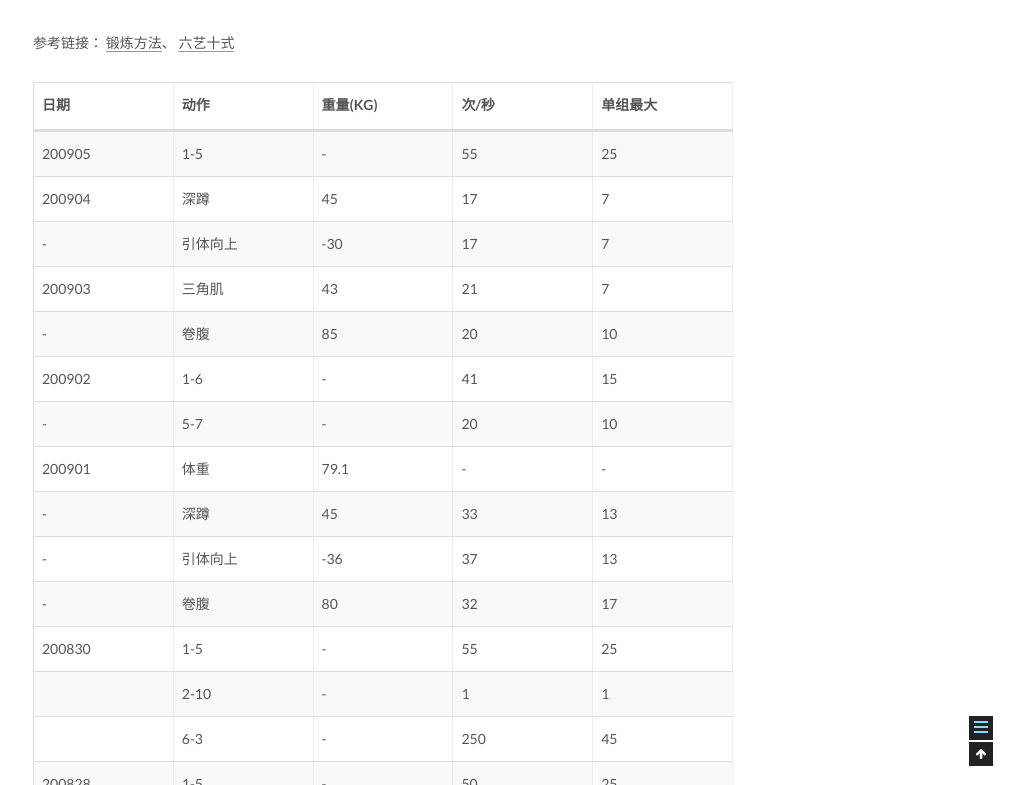
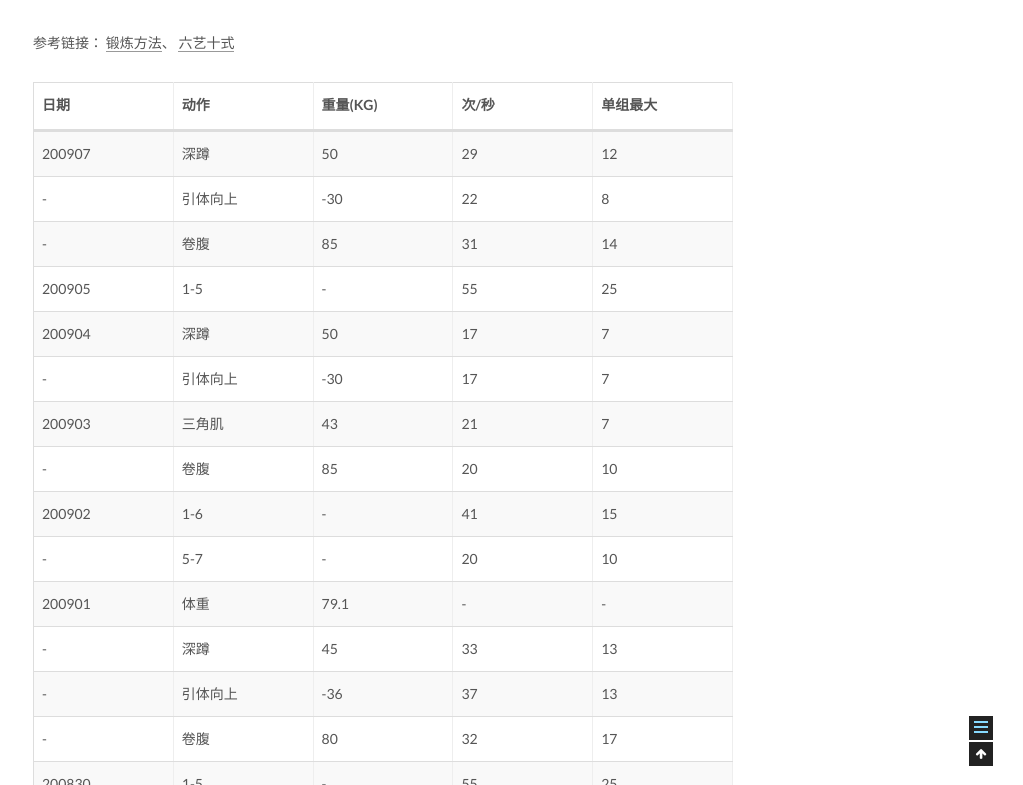
Before and after one commit to CodeHunter2006/CodeHunter2006.github.io, a Jekyll site: the page built from _posts/2020-06-01-Fitness_Record.md, in a window 1280 px wide and 900 px high, scrolled down 684 px, cut to the strip 115-900 px from the top of the window. Shown: the whole strip, without its empty margins (257-1280 px from the left). Built offline with Jekyll 4.4.1, drawn with Linux system fonts in a browser that asks for light colours.

Commit message:
[doc]: add contents.

```diff
--- a/_posts/2020-06-01-Fitness_Record.md
+++ b/_posts/2020-06-01-Fitness_Record.md
@@ -14,8 +14,11 @@ tags: Healthy
 
 | 日期   | 动作     | 重量(KG) | 次/秒 | 单组最大 |
 | ------ | -------- | -------- | ----- | -------- |
+| 200907 | 深蹲     | 50       | 29    | 12       |
+| -      | 引体向上 | -30      | 22    | 8        |
+| -      | 卷腹     | 85       | 31    | 14       |
 | 200905 | 1-5      | -        | 55    | 25       |
-| 200904 | 深蹲     | 45       | 17    | 7        |
+| 200904 | 深蹲     | 50       | 17    | 7        |
 | -      | 引体向上 | -30      | 17    | 7        |
 | 200903 | 三角肌   | 43       | 21    | 7        |
 | -      | 卷腹     | 85       | 20    | 10       |
```
